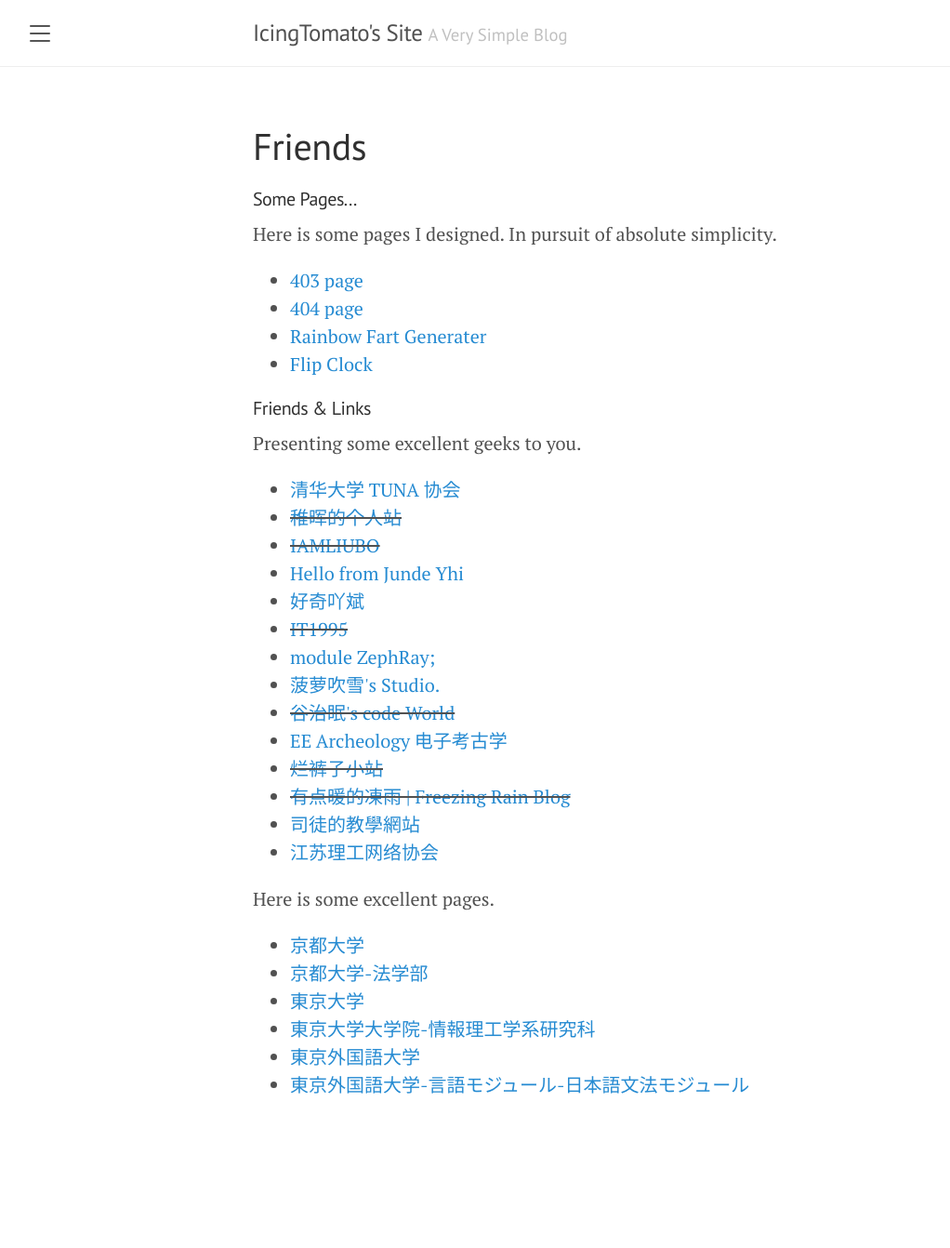
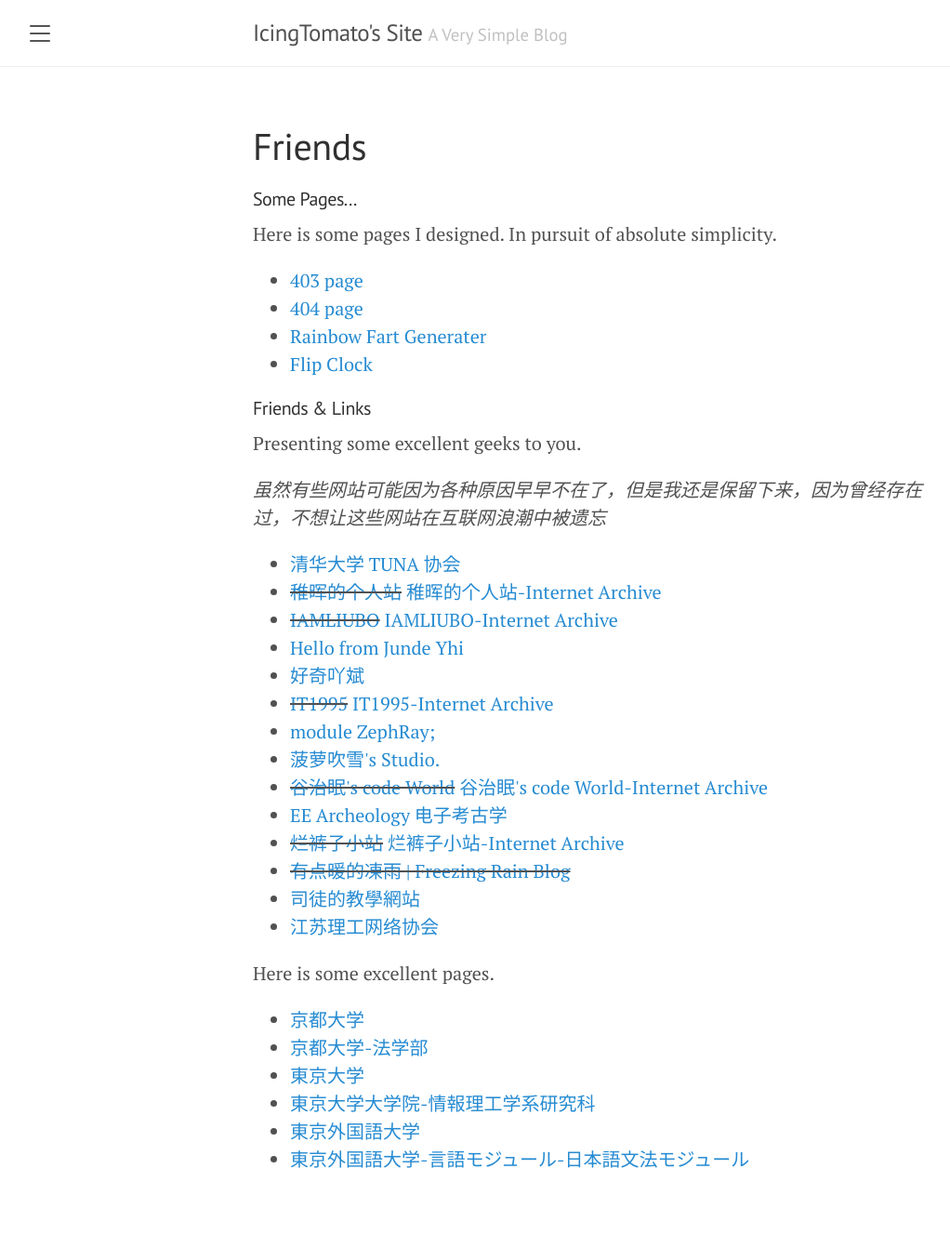
Before and after one commit to IcingTomato/icing.fun, a Jekyll site: the page built from friends.md, in a window 1280 px wide. Shown: the whole page at 93% size, without its empty margins (8-1030 px from the left). Built offline with Jekyll 4.4.1, drawn with Linux system fonts in a browser that asks for light colours; before the commit the page ends 1262 px from its top, so only the background shows below that.

Commit message:
Change: Change friends.md

```diff
--- a/friends.md
+++ b/friends.md
@@ -19,19 +19,20 @@ title: Friends
     <h4>Friends & Links</h4>
     <p>
         Presenting some excellent geeks to you.
+        <p><i>虽然有些网站可能因为各种原因早早不在了，但是我还是保留下来，因为曾经存在过，不想让这些网站在互联网浪潮中被遗忘</i></p>
     </p>
     <ul>
         <li><a href="https://tuna.moe/">清华大学 TUNA 协会</a></li>
-        <li><s><a href="http://www.pengzhihui.xyz/">稚晖的个人站</a></s></li>
-        <li><s><a href="https://blogs.oopswow.com/">IAMLIUBO</a></s></li>
+        <li><s><a href="http://www.pengzhihui.xyz/">稚晖的个人站</a></s> <a href="https://web.archive.org/web/20211011044319/http://www.pengzhihui.xyz/">稚晖的个人站-Internet Archive</a></li>
+        <li><s><a href="https://blogs.oopswow.com/">IAMLIUBO</a></s> <a href="https://web.archive.org/web/20230505041100/https://blogs.oopswow.com/">IAMLIUBO-Internet Archive</a></li>
         <li><a href="https://www.yhi.moe/">Hello from Junde Yhi</a></li>
         <li><a href="http://www.haoqiabin.cn/">好奇吖斌</a></li>
-        <li><s><a href="http://www.it1995.cn/">IT1995</a></s></li>
+        <li><s><a href="http://www.it1995.cn/">IT1995</a></s> <a href="https://web.archive.org/web/20210618075840/http://it1995.cn/">IT1995-Internet Archive</a></li>
         <li><a href="https://zephray.me/">module ZephRay;</a></li>
         <li><a href="https://boluochuixue.top/">菠萝吹雪's Studio.</a></li>
-        <li><s><a href="http://www.guzhimian.fun/">谷治眠's code World</a></s></li>
+        <li><s><a href="http://www.guzhimian.fun/">谷治眠's code World</a></s> <a href="https://web.archive.org/web/20220127153740/http://guzhimian.fun/src/documents.html">谷治眠's code World-Internet Archive</a></li>
         <li><a href="http://7400.me/">EE Archeology 电子考古学</a></li>
-        <li><s><a href="https://blog.lkzstudio.com/">烂裤子小站</a></s></li>
+        <li><s><a href="https://blog.lkzstudio.com/">烂裤子小站</a></s> <a href="https://web.archive.org/web/20210919190229/https://blog.lkzstudio.com/">烂裤子小站-Internet Archive</a></li>
         <li><s><a href="http://150.158.159.239/">有点暖的凍雨 | Freezing Rain Blog</a></s></li>
         <li><a href="https://steward-fu.github.io/website/index.htm">司徒的教學網站</a></li>
         <li><a href="https://jsutite.github.io/">江苏理工网络协会</a></li>
```
